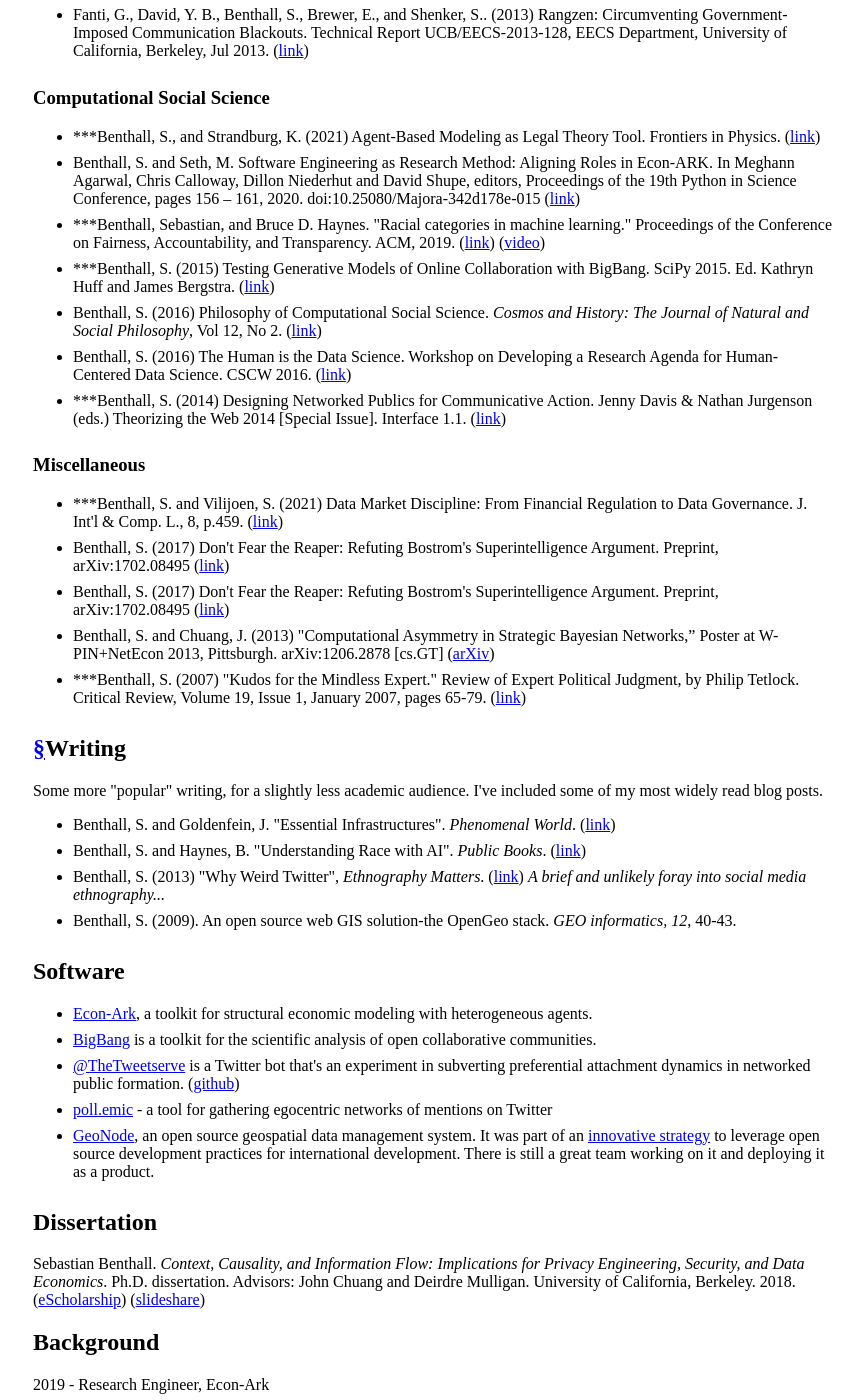
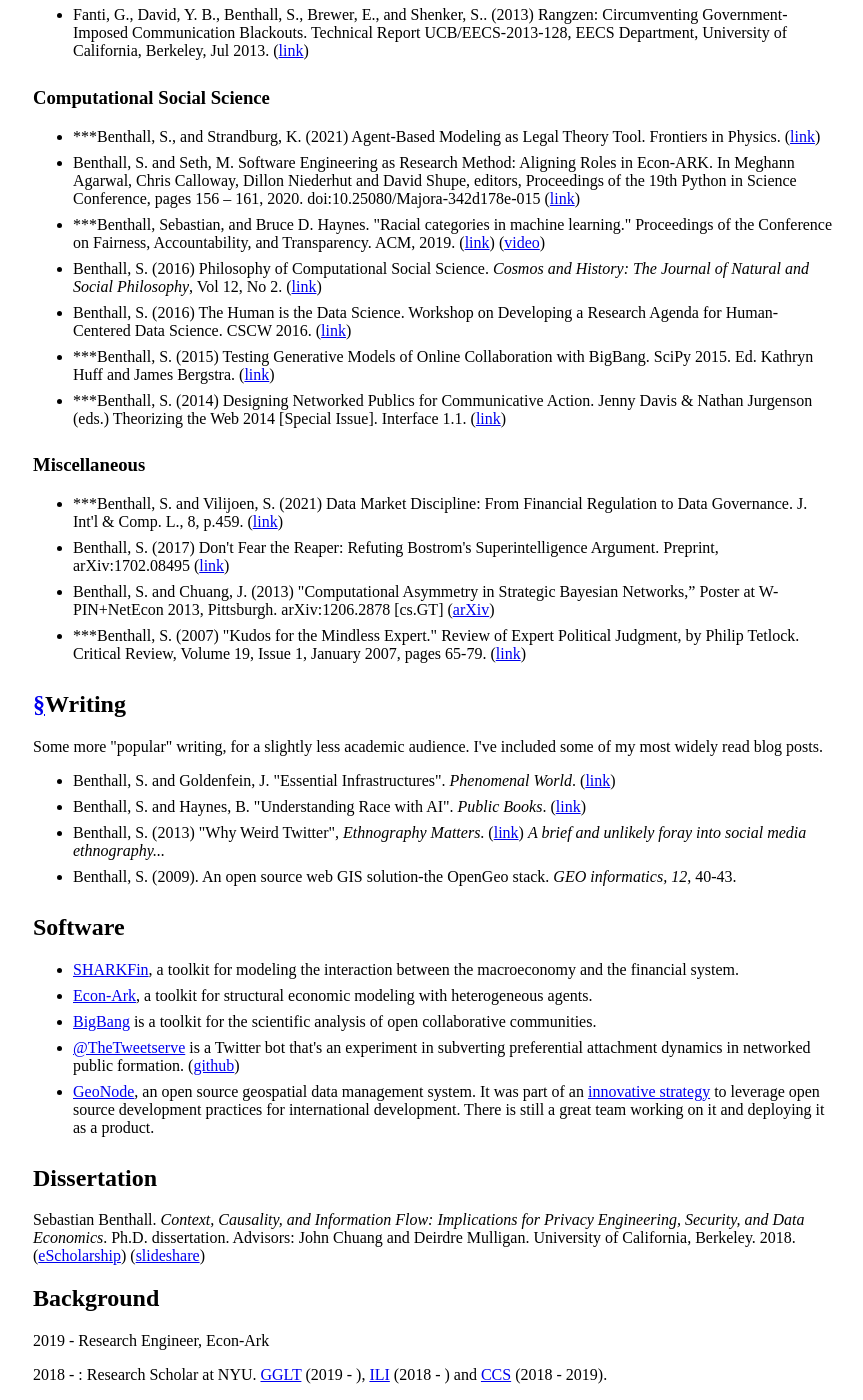
Before and after one commit to sbenthall/personal_website, a Jekyll site: the page built from index.md, in a window 1280 px wide and 1400 px high, scrolled down 1281 px. Shown: the whole window, without its empty margins (207-1070 px from the left). Built offline with Jekyll 4.4.1, drawn with Linux system fonts in a browser that asks for light colours.

Commit message:
correcting publications; adding SHARKFin, removing poll.emic

```diff
--- a/index.md
+++ b/index.md
@@ -44,11 +44,11 @@
   <li>***Benthall, S., and Strandburg, K. (2021) Agent-Based Modeling as Legal Theory Tool. Frontiers in Physics. (<a href="https://www.frontiersin.org/articles/10.3389/fphy.2021.666386/full">link</a>)</li>
   <li>Benthall, S. and Seth, M. Software Engineering as Research Method: Aligning Roles in Econ-ARK. In Meghann Agarwal, Chris Calloway, Dillon Niederhut and David Shupe, editors, Proceedings of the 19th Python in Science Conference, pages 156 – 161, 2020. doi:10.25080/Majora-342d178e-015 (<a href="http://conference.scipy.org/proceedings/scipy2020/sebastian_benthall.html">link</a>)</li>
   <li>***Benthall, Sebastian, and Bruce D. Haynes. "Racial categories in machine learning." Proceedings of the Conference on Fairness, Accountability, and Transparency. ACM, 2019. (<a href="https://dl.acm.org/citation.cfm?id=3287575">link</a>) (<a href="https://youtu.be/wWs6RucxvPI?t=1173">video</a>)</li>
+  <li>Benthall, S. (2016) Philosophy of Computational Social Science. <em>Cosmos and History: The Journal of Natural and Social Philosophy</em>, Vol 12, No 2. (<a href="http://cosmosandhistory.org/index.php/journal/article/view/570">link</a>)</li>
+  <li>Benthall, S. (2016) The Human is the Data Science. Workshop on Developing a Research Agenda for Human-Centered Data Science. CSCW 2016. (<a href="https://cscw2016hcds.files.wordpress.com/2015/10/benthall_hcds2016.pdf">link</a>)</li>
   <li>
     ***Benthall, S. (2015) Testing Generative Models of Online Collaboration with BigBang. SciPy 2015. Ed. Kathryn Huff and James Bergstra. (<a href="http://conference.scipy.org/proceedings/scipy2015/sebastian_benthall.html">link</a>)
   </li>
-  <li>Benthall, S. (2016) Philosophy of Computational Social Science. <em>Cosmos and History: The Journal of Natural and Social Philosophy</em>, Vol 12, No 2. (<a href="http://cosmosandhistory.org/index.php/journal/article/view/570">link</a>)</li>
-  <li>Benthall, S. (2016) The Human is the Data Science. Workshop on Developing a Research Agenda for Human-Centered Data Science. CSCW 2016. (<a href="https://cscw2016hcds.files.wordpress.com/2015/10/benthall_hcds2016.pdf">link</a>)</li>
  <li>
    ***Benthall, S. (2014) Designing Networked Publics for Communicative Action. Jenny Davis & Nathan Jurgenson (eds.) Theorizing the Web 2014 [Special Issue]. Interface 1.1. (<a href="https://commons.pacificu.edu/work/63bcdb50-8c4e-4823-b34b-178602ea9ee0?id=63bcdb50-8c4e-4823-b34b-178602ea9ee0">link</a>)
  </li>
@@ -57,7 +57,6 @@
 <h3>Miscellaneous</h3>
 <ul>
   <li>***Benthall, S. and Vilijoen, S. (2021) Data Market Discipline: From Financial Regulation to Data Governance. J. Int'l & Comp. L., 8, p.459. (<a href="https://www.jicl.org.uk/storage/journals/November2021/PaJPuMGBl3PCHs8ABRyd.pdf">link</a>)</li>
-  <li>Benthall, S. (2017) Don't Fear the Reaper: Refuting Bostrom's Superintelligence Argument. Preprint, arXiv:1702.08495 (<a href="https://arxiv.org/abs/1702.08495">link</a>)</li>
   <li>Benthall, S. (2017) Don't Fear the Reaper: Refuting Bostrom's Superintelligence Argument. Preprint, arXiv:1702.08495 (<a href="https://arxiv.org/abs/1702.08495">link</a>)</li>
   <li>
     Benthall, S. and Chuang, J. (2013) "Computational Asymmetry in Strategic Bayesian Networks,” Poster at W-PIN+NetEcon 2013, Pittsburgh. arXiv:1206.2878 [cs.GT] (<a href="http://arxiv.org/abs/1206.2878">arXiv</a>)
@@ -81,11 +80,11 @@
 
 <h2>Software</h2>
 <ul>
+  <li><a href="https://github.com/sbenthall/SHARKFin">SHARKFin</a>, a toolkit for modeling the interaction between the macroeconomy and the financial system.</li>
   <li><a href="https://github.com/econ-ark">Econ-Ark</a>, a toolkit for structural economic modeling with heterogeneous agents.</li>
   <li><a href="http://github.com/sbenthall/bigbang">BigBang</a> is a toolkit for the scientific analysis of open collaborative communities.</li>
   <li><a href="http://twitter.com/TheTweetserve">@TheTweetserve</a> is a Twitter bot that's an experiment in subverting preferential attachment dynamics in networked public formation. (<a href="http://github.com/sbenthall/tweetserve">github</a>)</li>
-      <li><a href="http://github.com/sbenthall/poll.emic">poll.emic</a> - a tool for gathering egocentric networks of mentions on Twitter</li>
-      <li><a href="http://geonode.org/">GeoNode</a>, an open source geospatial data management system. It was part of an <a href="https://opendri.org/wp-content/uploads/2017/03/OpenDRI-and-GeoNode-a-Case-Study-on-Institutional-Investments-in-Open-Source.pdf">innovative strategy</a> to leverage open source development practices for international development. There is still a great team working on it and deploying it as a product.</li>
+  <li><a href="http://geonode.org/">GeoNode</a>, an open source geospatial data management system. It was part of an <a href="https://opendri.org/wp-content/uploads/2017/03/OpenDRI-and-GeoNode-a-Case-Study-on-Institutional-Investments-in-Open-Source.pdf">innovative strategy</a> to leverage open source development practices for international development. There is still a great team working on it and deploying it as a product.</li>
 </ul>
 
 <h2>Dissertation</h2>
```
